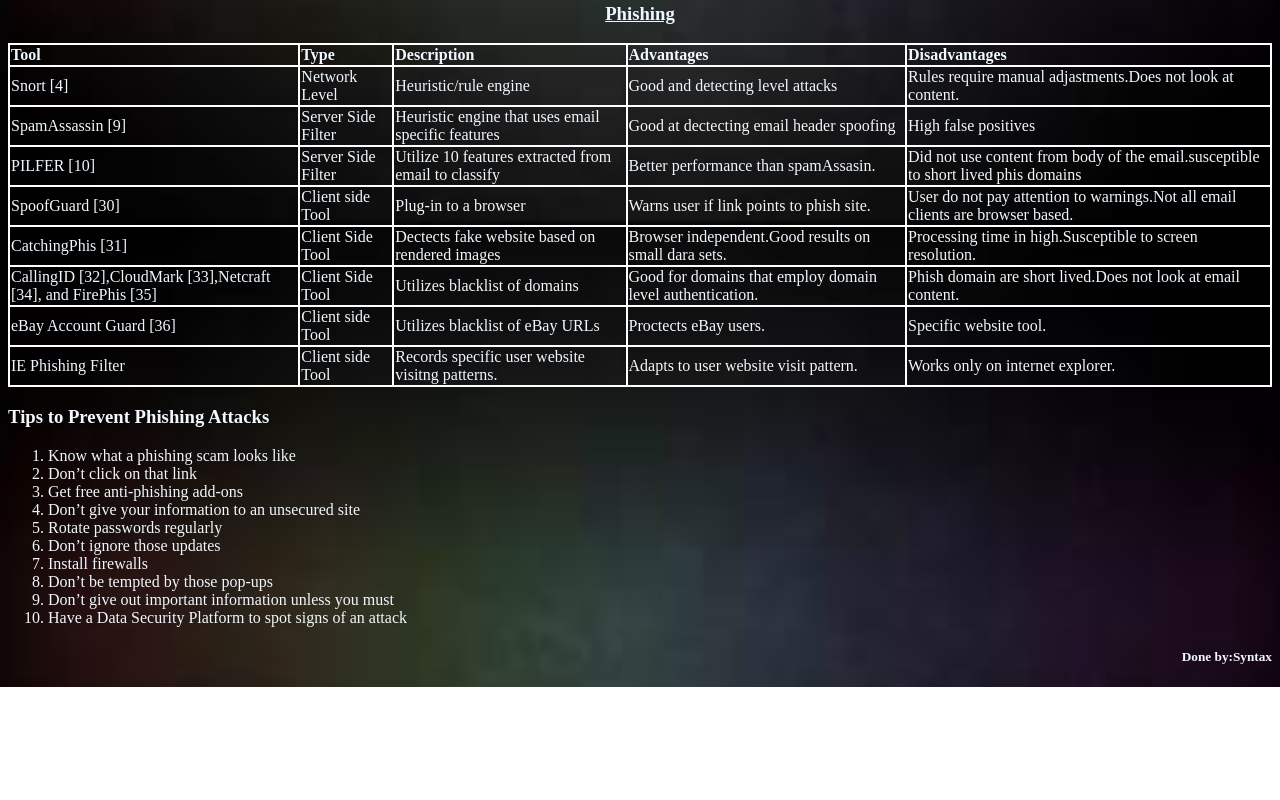
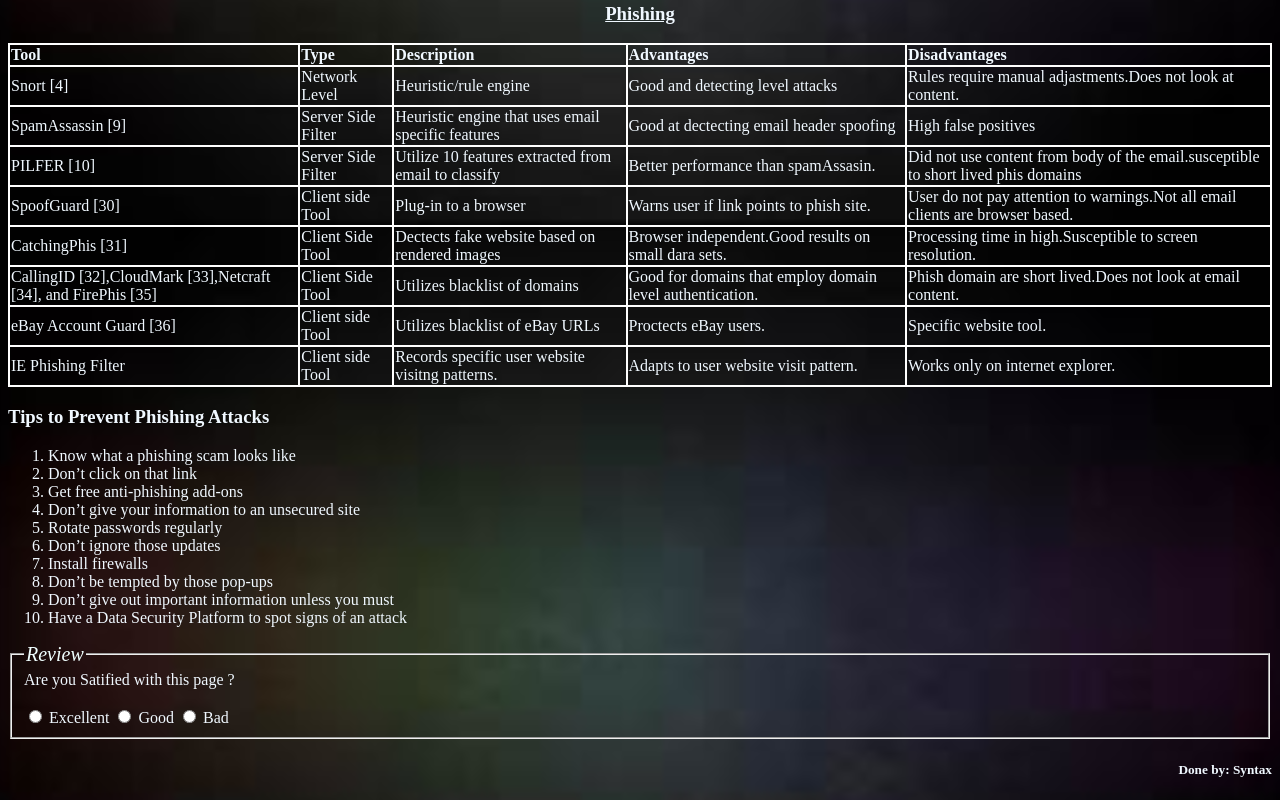
Before and after one commit to pappykunj/WAD-Assignments, a plain HTML site: page index.html in a window 1280 px wide. Shown: the part 579-1379 px from the top of the page. Before the commit the page ends 1266 px from the top, so only its background shows below. Drawn offline with Linux system fonts and the light colour scheme.

Commit message:
Form Added

```diff
--- a/index.html
+++ b/index.html
@@ -30,11 +30,14 @@
             <u> Phishing </u>
         </h1>
         <hr width="85%" align="left">
-        <p>Phishing is a type of cybersecurity attack during which malicious actors send messages pretending to be a trusted person or entity.
-        Phishing messages manipulate a user, causing them to perform actions like installing a malicious file, clicking a malicious link, or divulging sensitive information such as access credentials.
-        Phishing is the most common type of social engineering, which is a general term describing attempts to manipulate or trick computer users.
-         Social engineering is an increasingly common threat vector used in almost all security incidents. Social engineering attacks, like phishing,
-         are often combined with other threats, such as malware, code injection, and network attacks.</p>
+        <p>
+            Phishing is a type of cybersecurity attack during which malicious actors send messages pretending to be a trusted person or entity.
+            Phishing messages manipulate a user, causing them to perform actions like installing a malicious file, clicking a malicious link,
+            or divulging sensitive information such as access credentials.
+            Phishing is the most common type of social engineering, which is a general term describing attempts to manipulate or trick computer users.
+            Social engineering is an increasingly common threat vector used in almost all security incidents. Social engineering attacks, like phishing,
+            are often combined with other threats, such as malware, code injection, and network attacks.
+        </p>
         <h3>Attack on Victim:</h3>
         <img src="attack.png" alt="Attack" width="56%" height="30%" class="center">
         <table>
@@ -118,6 +121,16 @@
             <li>Don’t give out important information unless you must</li>
             <li>Have a Data Security Platform to spot signs of an attack</li>
         </ol>
-        <h5 align="right">Done by:Syntax </h5>
+        <form>
+            <fieldset>
+                <legend style="color: azure; font-size: 20px; font-style: italic;"> Review </legend>
+                <label>Are you Satified with this page ?</label>
+                <br><br>
+                <label><input type="radio"> Excellent</label>
+                <label><input type="radio"> Good</label>
+                <label><input type="radio"> Bad</label>
+            </fieldset>
+        </form>
+        <h5 align="right">Done by: Syntax </h5>
     </body>
 </html>
```
